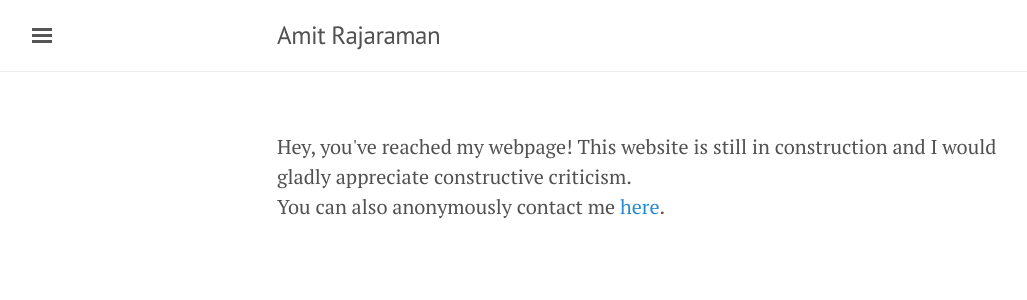
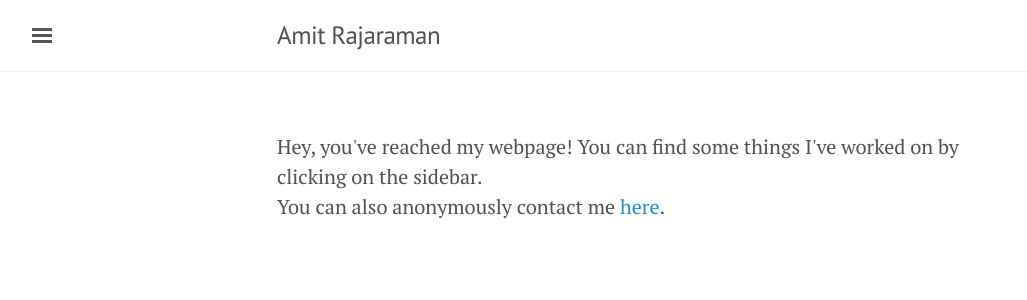
Before and after one commit to amitrajaraman/amitrajaraman.github.io, a Jekyll site: the page built from index.html, in a window 1280 px wide. Shown: the top 300 px of the page, without its empty margins (3-1030 px from the left). Built offline with Jekyll 4.4.1, drawn with Linux system fonts in a browser that asks for light colours; the list of posts is cut into pages by our own code.

Commit message:
Update index.html

```diff
--- a/index.html
+++ b/index.html
@@ -3,6 +3,6 @@ layout: default
 title: Home
 ---
 
-Hey, you've reached my webpage! This website is still in construction and I would gladly appreciate constructive criticism.
+Hey, you've reached my webpage! You can find some things I've worked on by clicking on the sidebar.
 <br>
 You can also anonymously contact me <a href="https://forms.gle/FqPA4gfSRpakahbTA">here</a>.
```
